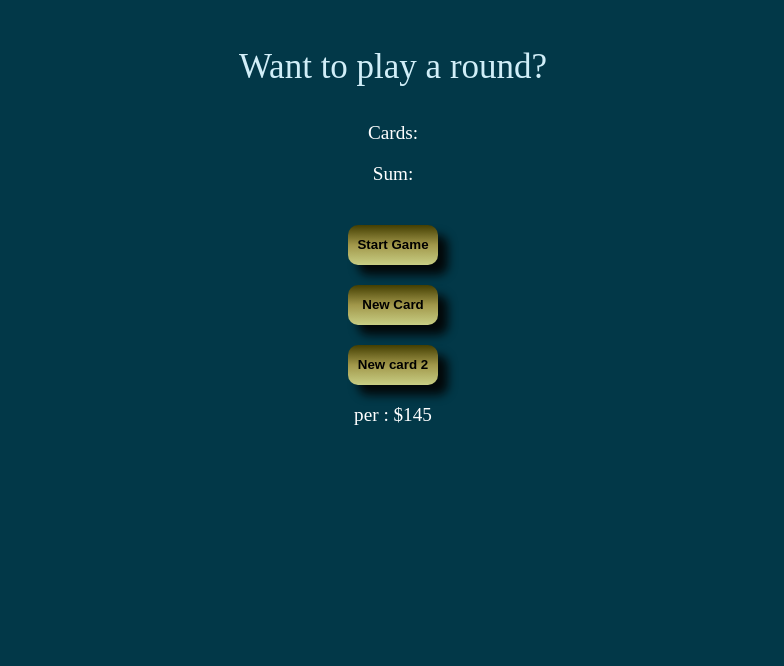
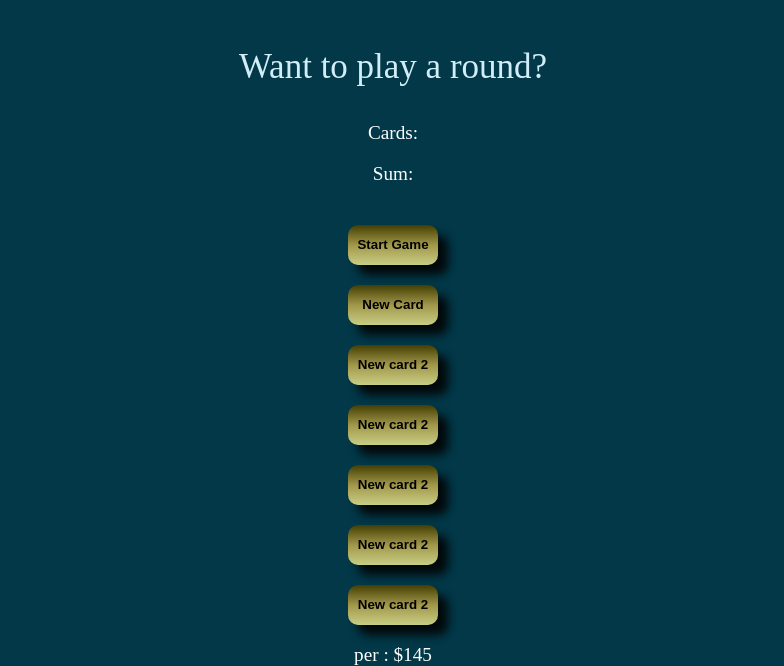
Before and after one commit to kashish-51/gitpractice, a plain HTML site: page index.html in a window 1280 px wide. Shown: the part 704-1370 px from the top of the page, without its empty margins (247-1031 px from the left). Before the commit the page ends 1130 px from the top, so only its background shows below. Drawn offline with Linux system fonts and the light colour scheme.

Commit message:
addedbuttons

```diff
--- a/index.html
+++ b/index.html
@@ -58,6 +58,11 @@ font-family:'italic, arial' ;
 
    <div> <button onclick="newCard()">New Card</button></div>
    <div> <button onclick="newCard()">New card 2 </button></div>
+   <div> <button onclick="newCard()">New card 2 </button></div>
+   <div> <button onclick="newCard()">New card 2 </button></div>
+   <div> <button onclick="newCard()">New card 2 </button></div>
+   <div> <button onclick="newCard()">New card 2 </button></div>
+
 
     <p id="player-el"></p>
     <script src="index.js"></script>
```
